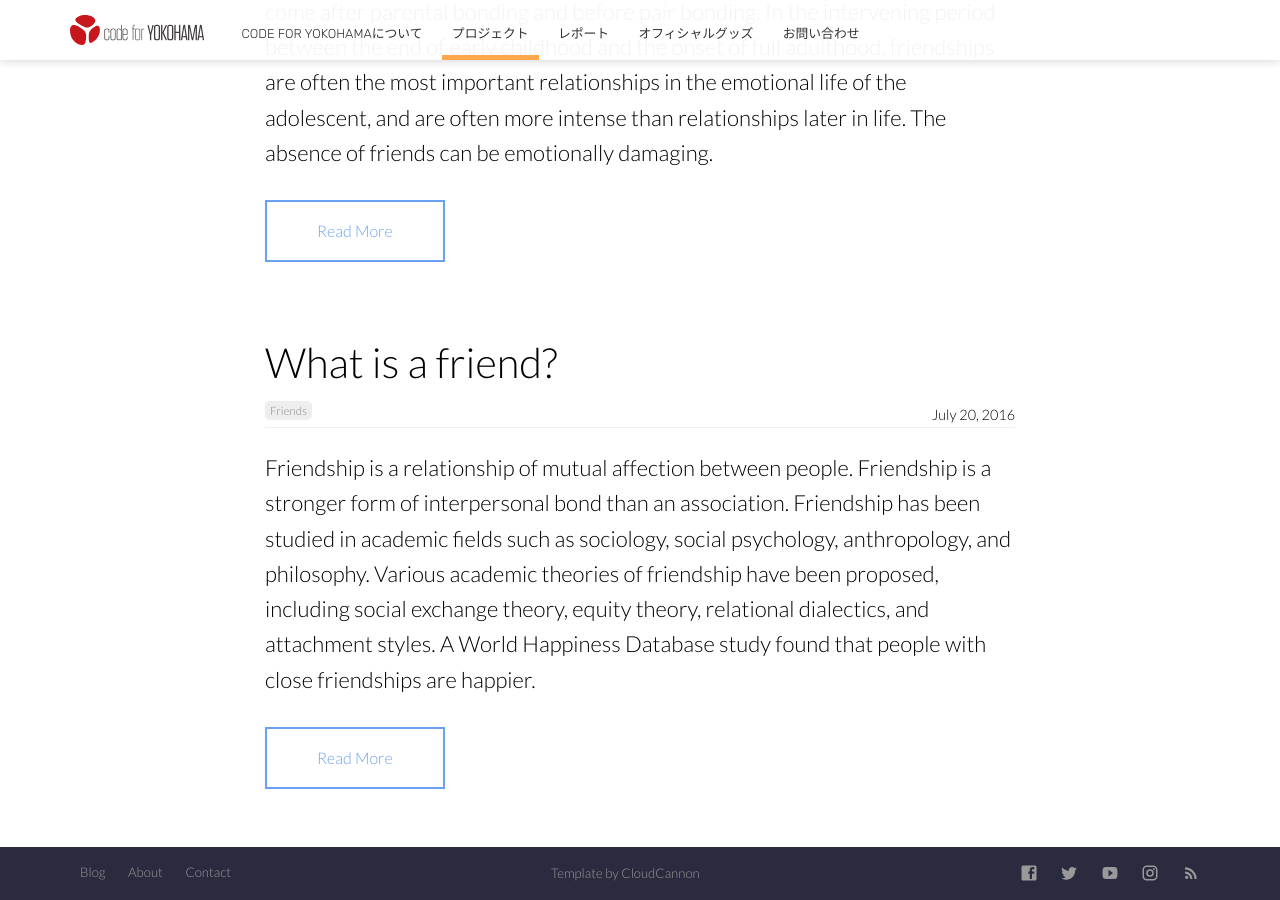
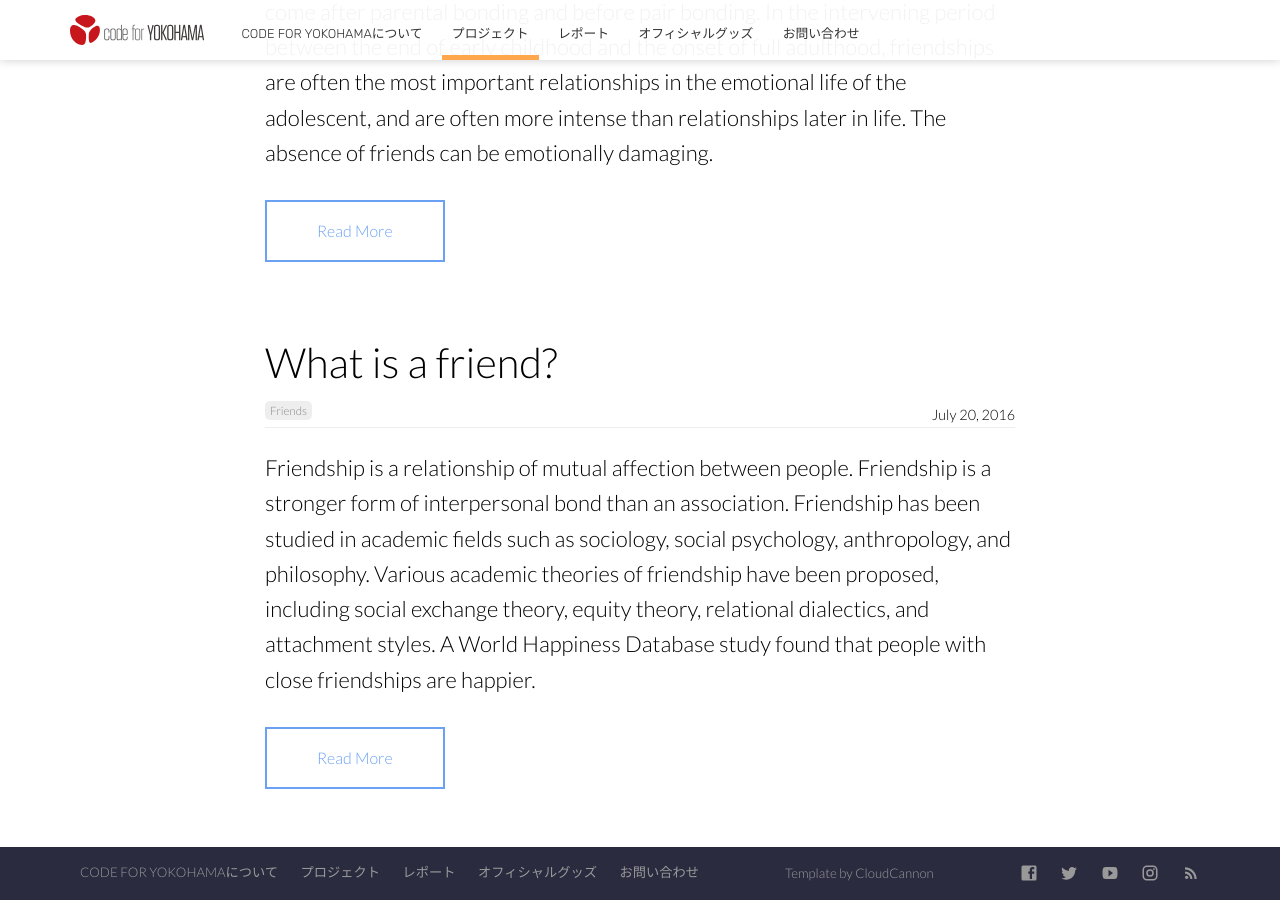
Before and after one commit to Code4Yokohama/code4.yokohama, a Jekyll site: the page built from blog/index.html, in a window 1280 px wide and 900 px high, scrolled down 2402 px. Built offline with Jekyll 4.4.1, drawn with Linux system fonts in a browser that asks for light colours; nearby versions of some CDN libraries; the list of posts is cut into pages by our own code.

Commit message:
メニューの調整

```diff
--- a/_data/footer.yml
+++ b/_data/footer.yml
@@ -1,9 +1,13 @@
 left_links:
-  - name: Blog
+  - name: CODE FOR YOKOHAMAについて
+    link: /about/
+  - name: プロジェクト
     link: /blog/
-  - name: About
-    link: /about/
-  - name: Contact
+  - name: レポート
+    link: /#
+  - name: オフィシャルグッズ
+    link: https://suzuri.jp/C4Y
+  - name: お問い合わせ
     link: /contact/
 right_links:
   - name:
--- a/blog/index.html
+++ b/blog/index.html
@@ -1,5 +1,5 @@
 ---
-title: Blog
+title: プロジェクト
 description: Keep up with the latest news.
 image: https://source.unsplash.com/MqJX_8EaStM/2000x1322?a=.png
 ---
```
